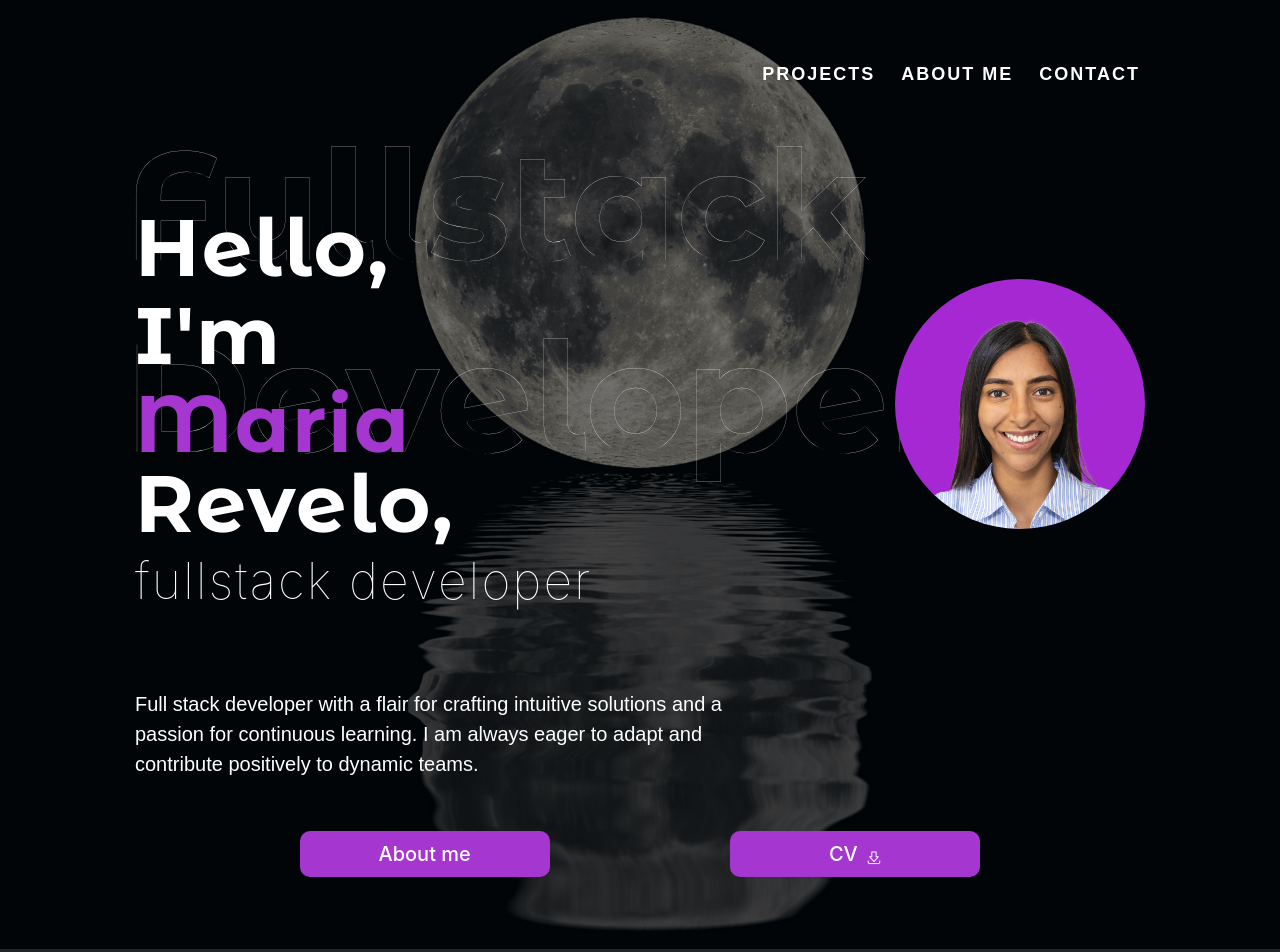
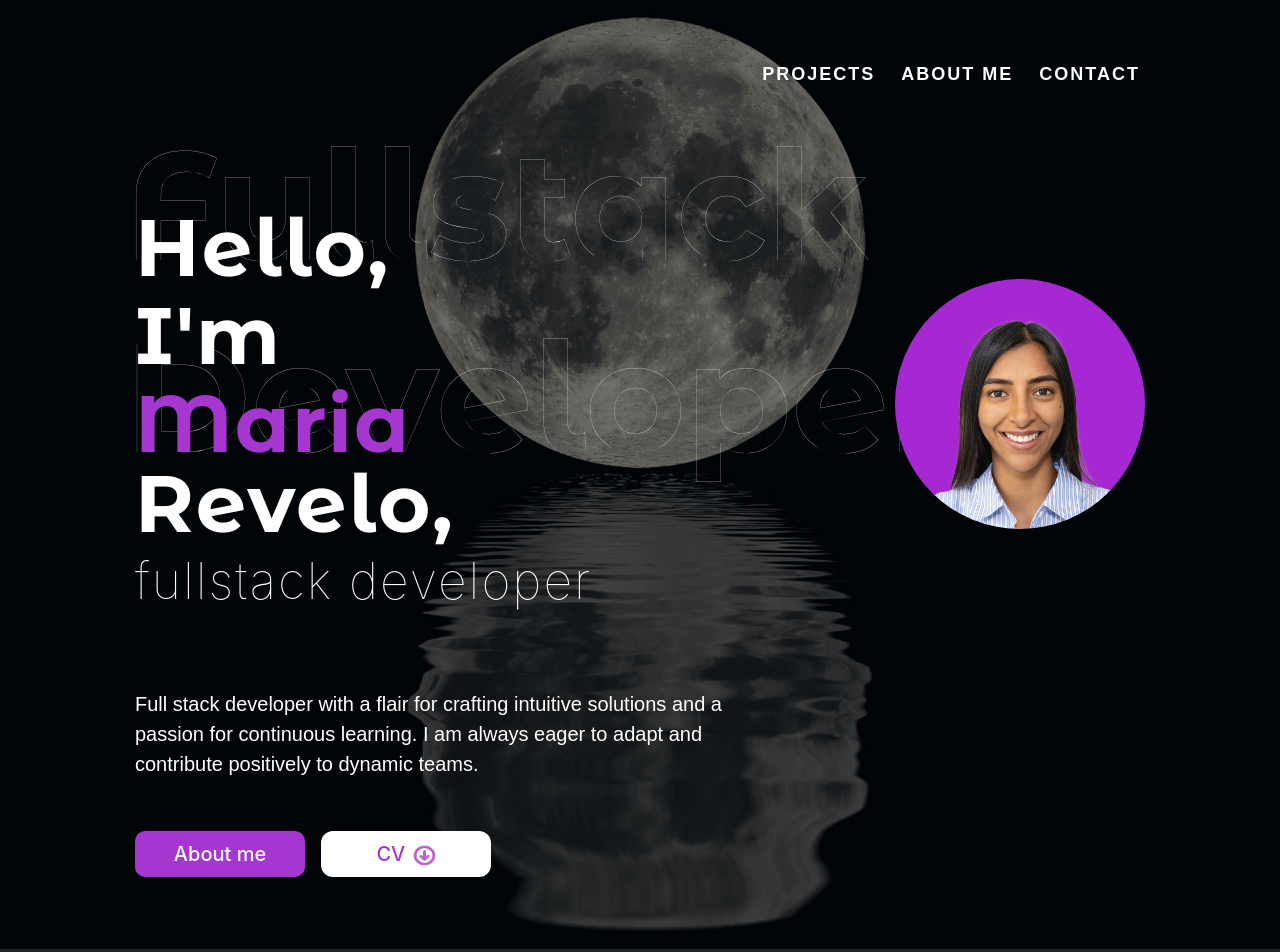
Before and after one commit to MariaVan8/portfolio-react, a React (Vite) app: page / in a window 1280 px wide. Shown: the top 952 px of the page. Built offline with nearby package versions, Linux system fonts and the light colour scheme.

Commit message:
Added cv button for easy download

```diff
--- a/src/components/Header/Header.jsx
+++ b/src/components/Header/Header.jsx
@@ -45,7 +45,7 @@ function Header() {
 						</a>
 						<a
 							href="Maria_ReveloCV.pdf"
-							className="header_btn"
+							className="header_btn-cv"
 							download>
 							CV
 							<img
--- a/src/components/Header/Header.scss
+++ b/src/components/Header/Header.scss
@@ -147,6 +147,15 @@
 		padding: 0.5rem 1rem;
 		border-radius: 10px;
 	}
+
+	&_btn-cv {
+		background-color: $primary-color;
+		color: $secondary-color;
+		padding: 0.5rem 1rem;
+		border-radius: 12px;
+		margin-bottom: 3rem;
+		width: 125px;
+	}
 }
 
 @media only screen and (min-width: 660px) {
@@ -193,7 +202,12 @@
 		}
 		&_btn {
 			margin-bottom: 6rem;
-			width: 250px;
+			width: 180px;
+			font-size: 20px;
+		}
+		&_btn-cv {
+			margin-bottom: 6rem;
+			width: 180px;
 			font-size: 20px;
 		}
 	}
@@ -273,6 +287,19 @@
 				max-width: 60%;
 			}
 		}
+		&_button-wrapper {
+			justify-content: flex-start;
+		}
+		&_btn {
+			width: 170px;
+		}
+		&_btn-cv {
+			width: 170px;
+		}
+		&_icon {
+			width: 1.4rem;
+			height: 1.3rem;
+		}
 	}
 }
 
@@ -284,5 +311,15 @@
 		&_text-wrapper {
 			padding: 0 135px;
 		}
+		&_button-wrapper {
+			justify-content: flex-start;
+		}
+		&_btn {
+			width: 170px;
+		}
+		&_icon {
+			width: 1.4rem;
+			height: 1.3rem;
+		}
 	}
 }
```
Also changed, not shown: src/assets/icons/download.png.
